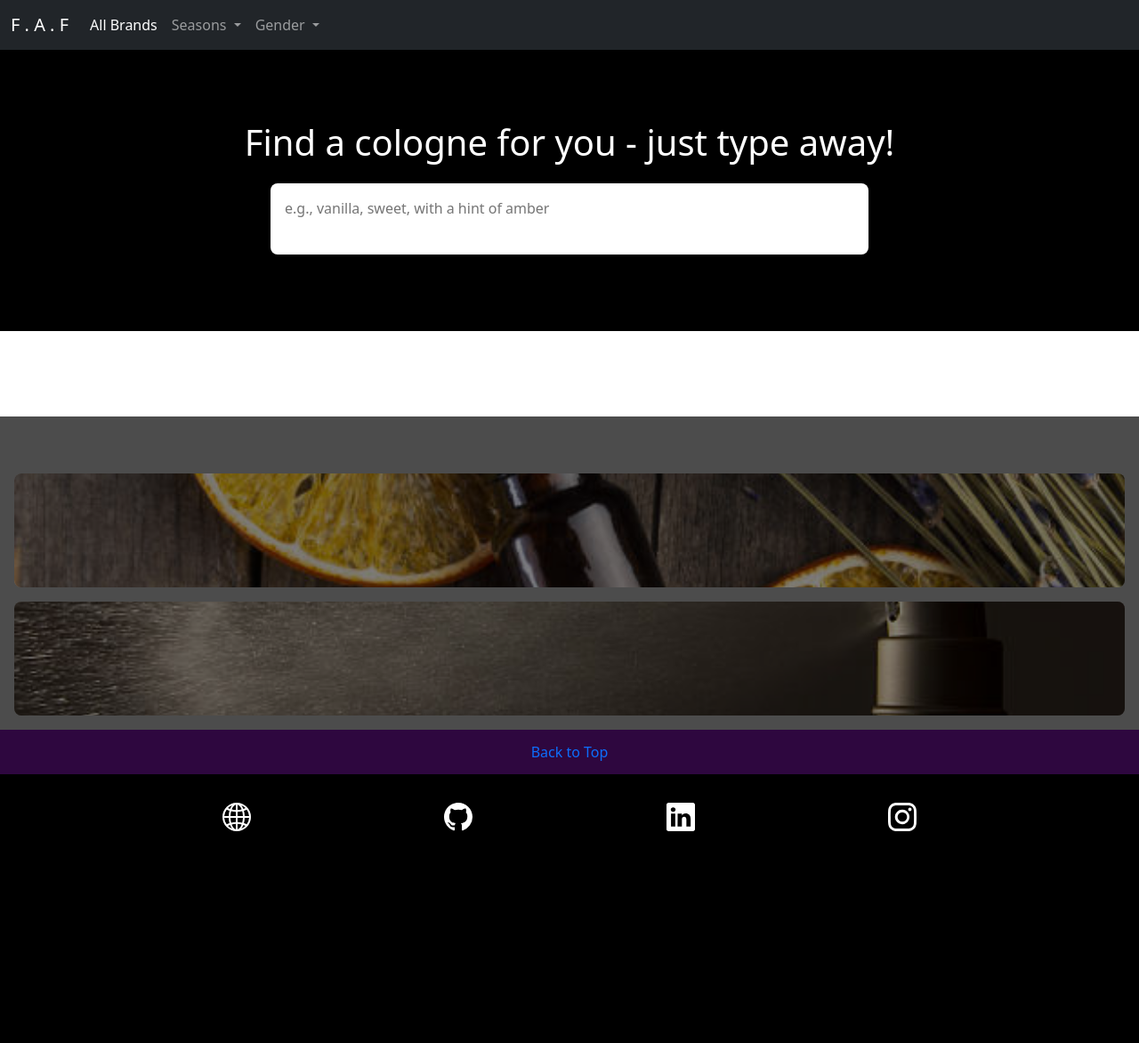
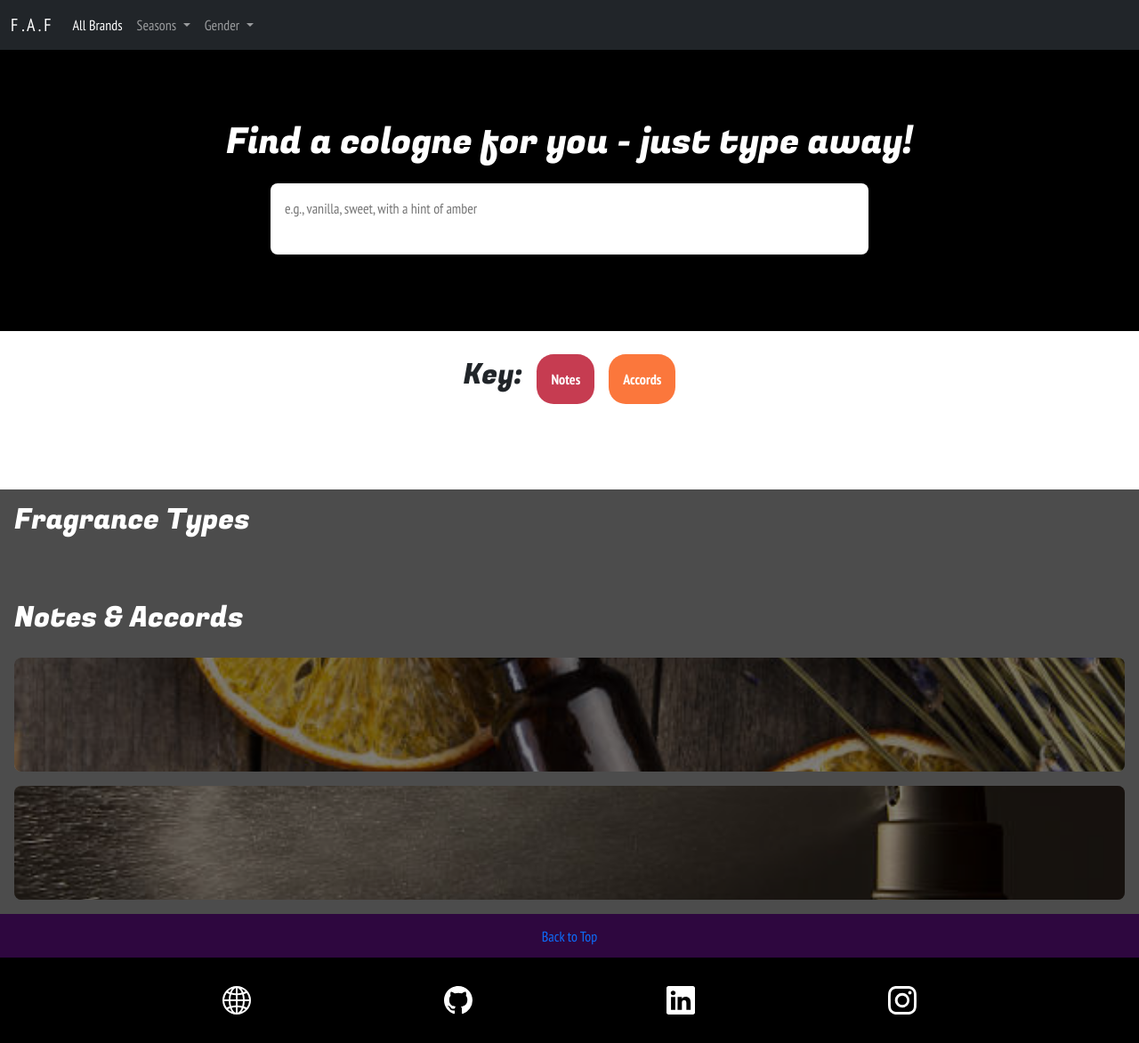
Before and after one commit to CJMonahann/Find-a-Fragrance, a Python web app: template app/templates/index.html in a window 1280 px wide. Shown: the whole page at 89% size. Before the commit the page ends 934 px from the top, so only its background shows below. Run offline with Jinja, Linux system fonts and the light colour scheme; the template is opened without the code that fills it, so the values that code supplies are empty.

Commit message:
adding font changes

```diff
--- a/app/static/css/general.css
+++ b/app/static/css/general.css
@@ -44,3 +44,17 @@ footer a {
 .footer-links a {
     color: white;
 }
+
+.heading {
+  font-family: "Fugaz One", sans-serif;
+  font-weight: 400;
+  font-style: normal;
+}
+
+.heading-basic {
+    color: white;
+}
+
+* {
+   font-family: "PT Sans Narrow", sans-serif;;
+}
--- a/app/static/css/index.css
+++ b/app/static/css/index.css
@@ -17,6 +17,7 @@
     overflow: hidden;
 }
 
+.key-container,
 .frags-container,
 .frag-container,
 .frag-header,
@@ -35,10 +36,38 @@
     display: flex;
 }
 
+.key-container,
 .frag-notes,
 .frag-accs,
 .info-container {
     flex-wrap: wrap;
+}
+
+.key-container {
+    justify-content: center;
+    align-items: center;
+    padding-top: 2%;
+    gap: 1em;
+}
+
+.key-nts {
+    background-color: #C63C51;
+}
+
+.key-accs {
+    background-color: #FB773C;
+}
+
+.key-label {
+    font-weight: 700;
+}
+
+.key-nts,
+.key-accs {
+    padding: 1rem;
+    border-radius: 1.2rem;
+    font-weight: 700;
+    color: white;
 }
 
 .frag-notes,
@@ -233,7 +262,8 @@
 .accs-info p {
     position: relative;
     z-index: 1;
-    font-weight: 500;
+    font-weight: 600;
+    font-size: large;
   }
 
 .prompt-container {
@@ -295,4 +325,9 @@
     .prompt-container h1 {
         margin-bottom: 5%;
     }
+
+    .nts-info p,
+    .accs-info p {
+        font-size: medium;
+  }
 }
--- a/app/templates/index.html
+++ b/app/templates/index.html
@@ -7,7 +7,7 @@
 {% block content %}
 
 <div class="prompt-container">
-    <h1>Find a cologne for you - just type away!</h1>
+    <h1 class="heading">Find a cologne for you - just type away!</h1>
     <div class="input-container">
         <form method="POST" id="chatbox" action="/search/desc">
             <textarea name="query" id="desc" placeholder="e.g., vanilla, sweet, with a hint of amber"></textarea>
@@ -15,11 +15,15 @@
     </div>
 </div>
 
+<div class="key-container">
+    <h2 class="key-label heading">Key:</h2><div class="key-nts">Notes</div><div class="key-accs">Accords</div>
+</div>
+
 <div class="frags-container spacing">
     {% for frag in frags %}
     <div class="frag-container">
         <div class="frag-header">
-            <p class="frag-perf">{{frag.perfume}}</p>
+            <p class="frag-perf heading">{{frag.perfume}}</p>
             <a href="{{frag.url}}">
                 <svg xmlns="http://www.w3.org/2000/svg" width="16" height="16" fill="currentColor" class="bi bi-box-arrow-up-right" viewBox="0 0 16 16">
                     <path fill-rule="evenodd" d="M8.636 3.5a.5.5 0 0 0-.5-.5H1.5A1.5 1.5 0 0 0 0 4.5v10A1.5 1.5 0 0 0 1.5 16h10a1.5 1.5 0 0 0 1.5-1.5V7.864a.5.5 0 0 0-1 0V14.5a.5.5 0 0 1-.5.5h-10a.5.5 0 0 1-.5-.5v-10a.5.5 0 0 1 .5-.5h6.636a.5.5 0 0 0 .5-.5"/>
@@ -53,6 +57,7 @@
 </div>
 
 <div class="info-container spacing">
+    <h2 class="heading heading-basic">Fragrance Types</h2>
     <div class="conc-info">
         {% for typ in concs.values() %}
         <div class="conc-container">
@@ -74,6 +79,7 @@
         </div>
         {% endfor %}
     </div>
+    <h2 class="heading heading-basic">Notes &amp; Accords</h2>
     <div class="scents-info">
         <div class="nts-info">
             <div class="txt-boxes">
--- a/app/templates/parent-templates/base-content.html
+++ b/app/templates/parent-templates/base-content.html
@@ -8,6 +8,10 @@
     <link href="https://cdn.jsdelivr.net/npm/bootstrap@5.0.2/dist/css/bootstrap.min.css" rel="stylesheet" integrity="sha384-EVSTQN3/azprG1Anm3QDgpJLIm9Nao0Yz1ztcQTwFspd3yD65VohhpuuCOmLASjC" crossorigin="anonymous">
     {% block links %}{% endblock %}
     <link rel="stylesheet" href="{{ url_for('static', filename='css/general.css')}}">
+
+    <link rel="preconnect" href="https://fonts.googleapis.com">
+    <link rel="preconnect" href="https://fonts.gstatic.com" crossorigin>
+    <link href="https://fonts.googleapis.com/css2?family=Fugaz+One&family=PT+Sans+Narrow:wght@400;700&display=swap" rel="stylesheet">
 </head>
 <body>
 
```
